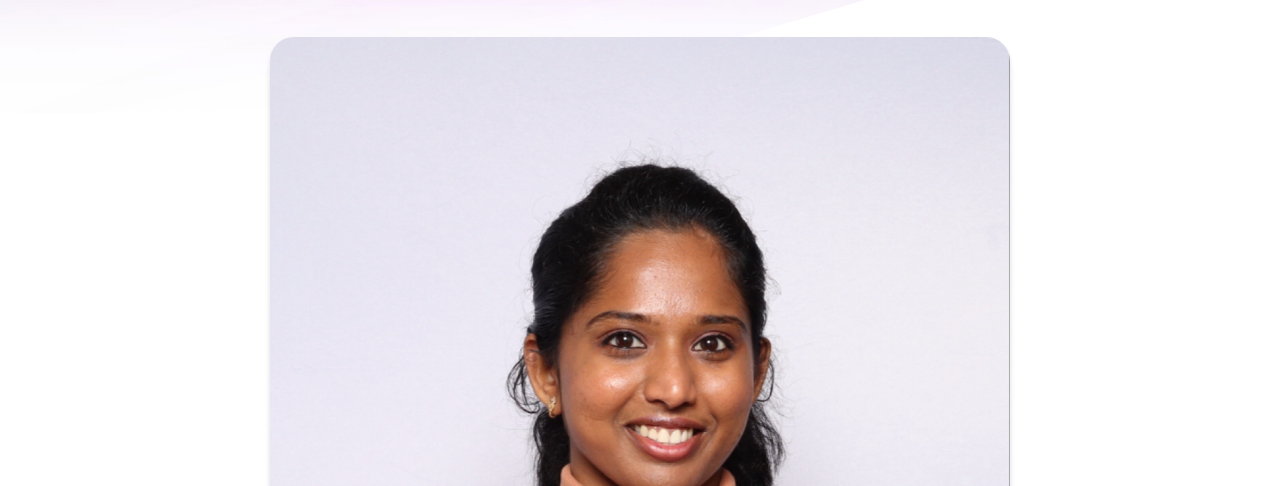
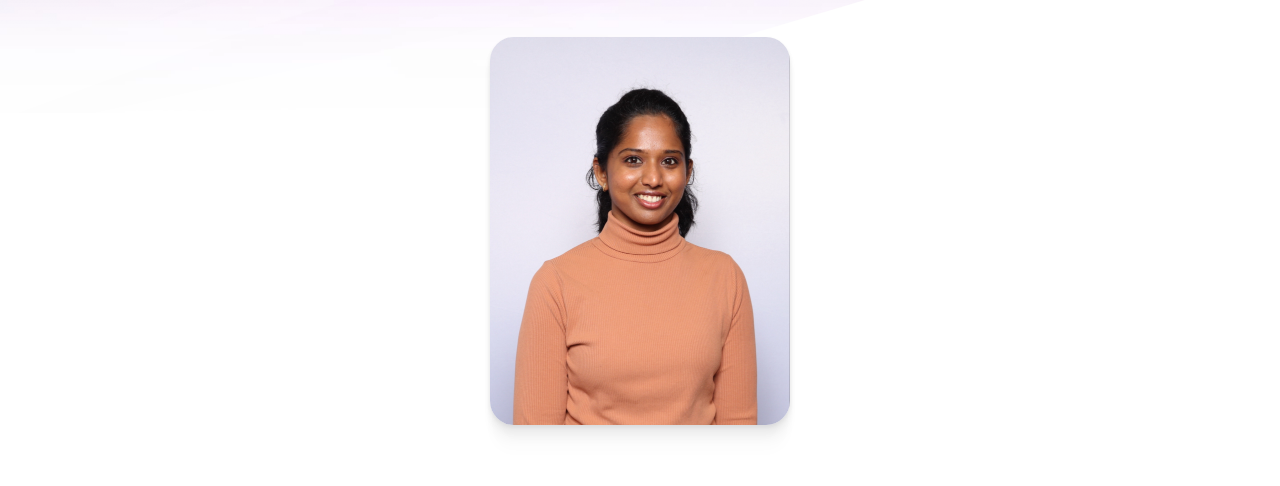
Before and after one commit to i-archanasenthil/i-archanasenthil.github.io, an Astro site: page /about in a window 1280 px wide. Shown: the part 314-800 px from the top of the page. Built offline with nearby package versions, Linux system fonts and the light colour scheme; Astro itself is replaced by a stand-in of ours.

Commit message:
Updated Alignment

```diff
--- a/src/pages/about.astro
+++ b/src/pages/about.astro
@@ -12,12 +12,14 @@ import Hero from '../components/Hero.astro';
 				title="About"
 				tagline="What I bring to the table: Tools, Tech and Talent."
 			>
-				<img
-					width="1553"
-					height="873"
-					src="/assets/final.jpeg"
-					alt="Archana Senthil at school in University of Calgary"
-				/>
+				<div class = "flex justify-center">
+					<img
+						width="300"
+						height="500"
+						src="/assets/final.jpeg"
+						alt="Archana Senthil at school in University of Calgary"
+					/>
+				</div>
 			</Hero>
 
 			<section>
```
